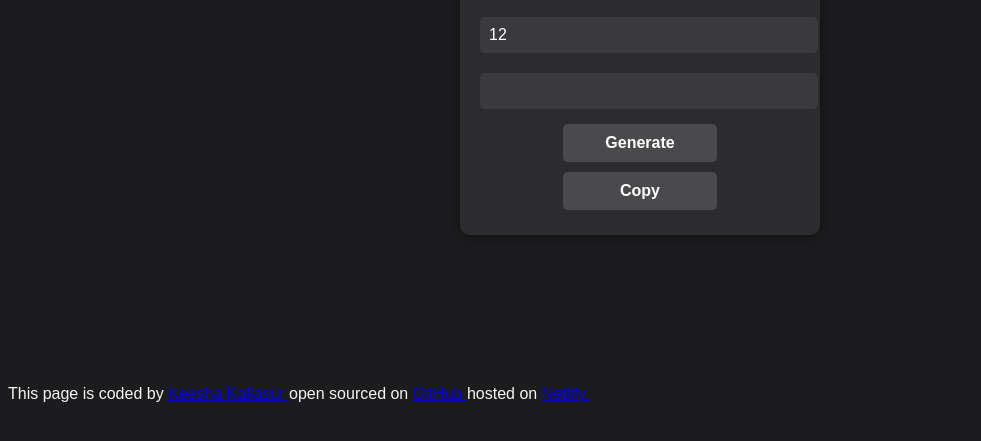
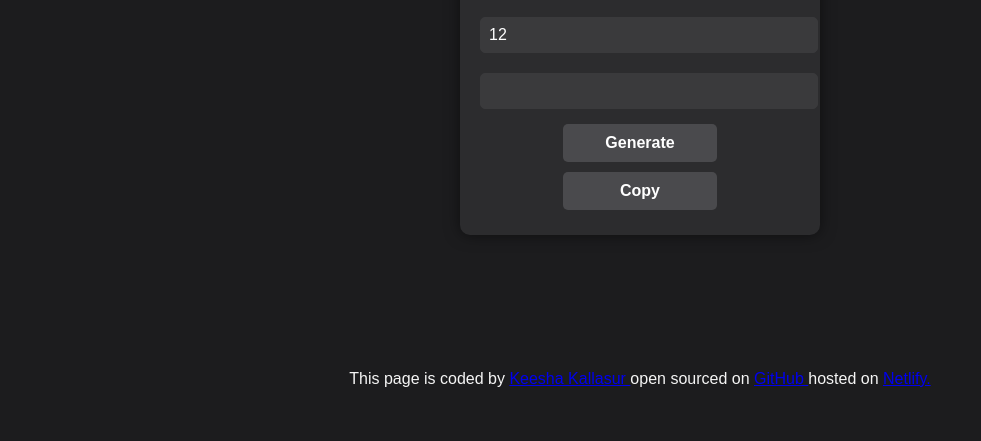
Before and after one commit to keeshakal/passwordgenerator, a plain HTML site: page index.html in a window 1280 px wide. Shown: the part 259-700 px from the top of the page, without its empty margins (0-981 px from the left). Drawn offline with Linux system fonts and the light colour scheme.

Commit message:
Added footer css

```diff
--- a/src/style.css
+++ b/src/style.css
@@ -58,3 +58,9 @@ input {
 .btn:focus {
     outline: none;
 }
+
+footer {
+    text-align: center;
+    font-size: 16px;
+    margin-top: -15px;
+}
```
